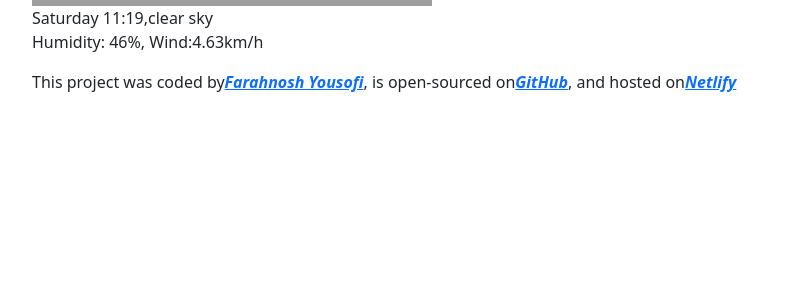
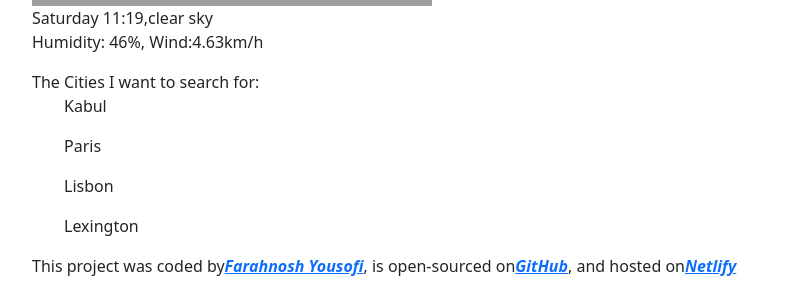
Before and after one commit to Farahnosh-Yousofi/ReactWeek1Project-1, a React (Create React App) app: page / in a window 1280 px wide. Shown: the part 404-692 px from the top of the page, without its empty margins (50-858 px from the left). Built offline with nearby package versions, Linux system fonts and the light colour scheme; grey boxes are pictures that could not be loaded.

Commit message:
Loop of cities added

```diff
--- /dev/null
+++ b/src/Loop.js
@@ -0,0 +1,15 @@
+import React from "react";
+
+export default function Loop(props) {
+  let cities = ["Kabul", "Paris", "Lisbon", "Lexington"];
+
+  return (
+    <div>
+      The Cities I want to search for:
+      <br />
+      {cities.map(function (city, index) {
+        return <ul key={index}>{city}</ul>;
+      })}
+    </div>
+  );
+}
--- a/src/index.js
+++ b/src/index.js
@@ -7,6 +7,7 @@ import Search from "./Search";
 import DayHumidity from "./DayHumidity";
 import Temperature from "./Temperature";
 import Current from "./Current";
+import Loop from "./Loop";
 
 const rootElement = document.getElementById("root");
 const root = createRoot(rootElement);
@@ -24,7 +25,7 @@ root.render(
           <Temperature temperature={12} unit="Metric" />
         </div>
       </div>
-
+      <Loop />
       <Footer />
     </div>
   </StrictMode>
```
